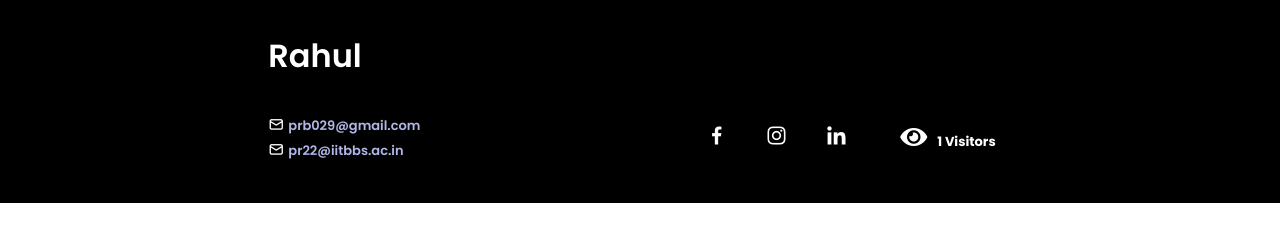
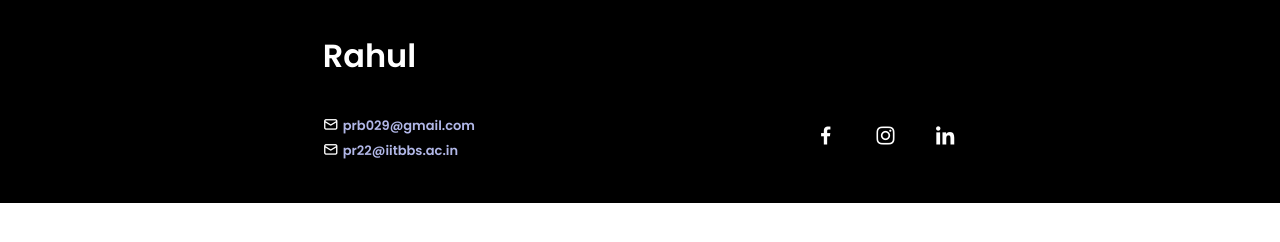
Before and after one commit to rahulpr22/rahulpr22.github.io, a plain HTML site: page pages/footer.html in a window 1280 px wide. Drawn offline with nearby package versions, Linux system fonts and the light colour scheme.

Commit message:
Update footer.html

```diff
--- a/pages/footer.html
+++ b/pages/footer.html
@@ -32,14 +32,14 @@
                     <a href="https://www.facebook.com/rahul.pendyala.1407" target="_blank" class="footer__icon"><i class='bx bxl-facebook' ></i></a>
                     <a href="https://www.instagram.com/_just.rahul_/" target="_blank" class="footer__icon"><i class='bx bxl-instagram' ></i></a>
                     <a href="https://www.linkedin.com/in/p-rahul-1407/" target="_blank" class="footer__icon"><i class='bx bxl-linkedin' ></i></a>
-                    <a class="footer__icon" style="size: 1rem;">
+<!--                     <a class="footer__icon" style="size: 1rem;">
                         <i class='footer__icon fa fa-eye'>
                             <span id="CounterVisitor"  class="counter-item" style="margin-left: .25rem; font-size: small;"></span>
                         </i>
-                        </a>
+                        </a> -->
                     <!-- </a> -->
 
-                    <script>
+<!--                     <script>
                     var n = localStorage.getItem('on_load_counter');
 
                     if (n === null) {
@@ -55,7 +55,7 @@
                       document.getElementById('CounterVisitor').innerHTML +=  i  ;
                     }
                     document.getElementById('CounterVisitor').innerHTML += " Visitors";
-                    </script>
+                    </script> -->
 
                 </div>
             </div>
```
